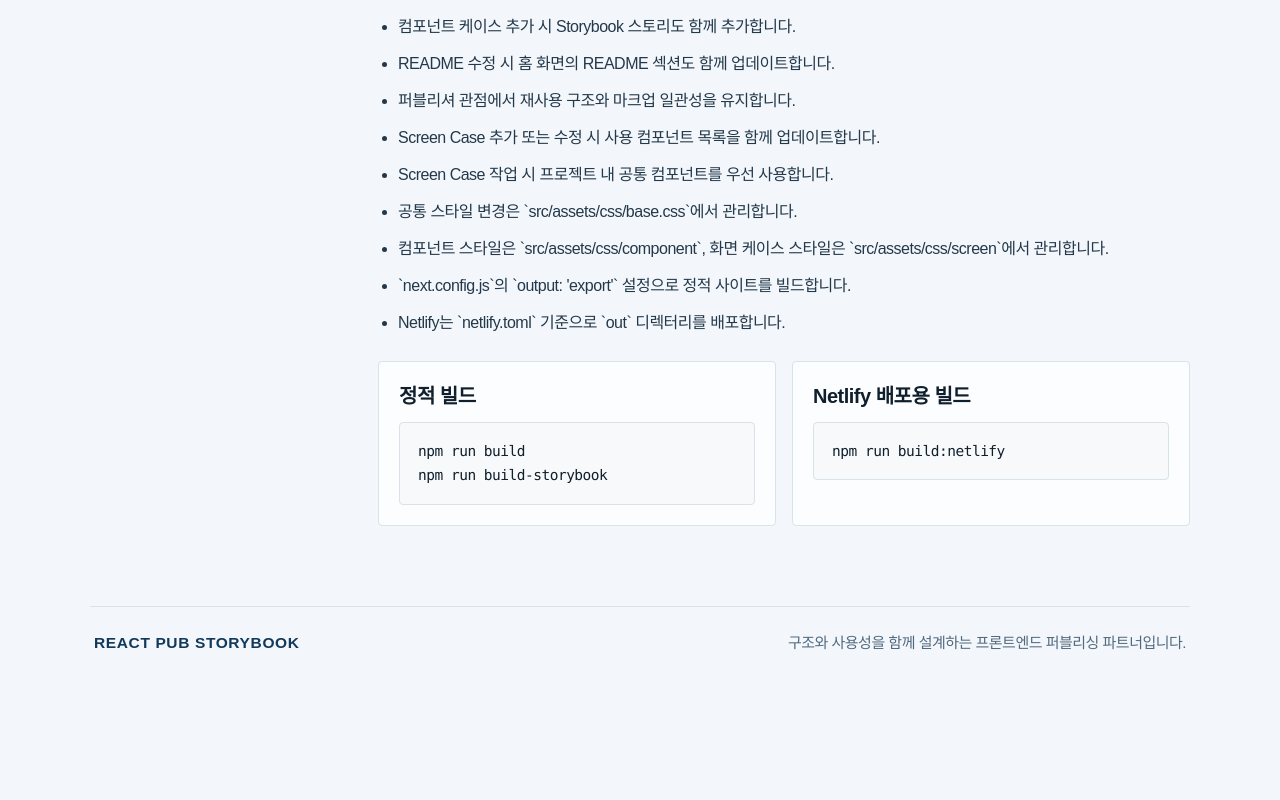
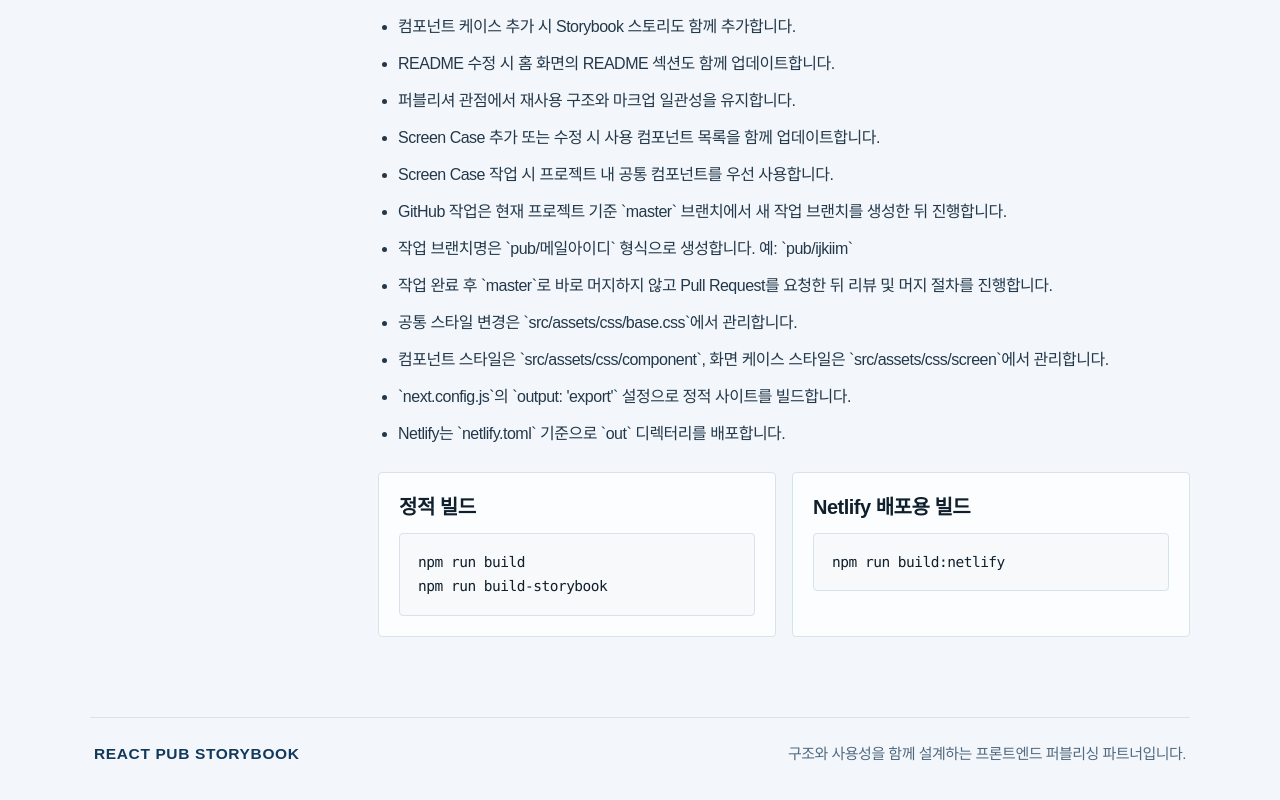
Before and after one commit to rockij/react_pub, a Next.js app: page / in a window 1280 px wide. Shown: the part 4729-5529 px from the top of the page. Before the commit the page ends 5432 px from the top, so only its background shows below. Built offline with nearby package versions, Linux system fonts and the light colour scheme; no server answers; a web font is replaced by a local one.

Commit message:
홈화면 수정

```diff
--- a/src/app/page.tsx
+++ b/src/app/page.tsx
@@ -273,6 +273,9 @@ export default async function Page() {
                 <li>퍼블리셔 관점에서 재사용 구조와 마크업 일관성을 유지합니다.</li>
                 <li>Screen Case 추가 또는 수정 시 사용 컴포넌트 목록을 함께 업데이트합니다.</li>
                 <li>Screen Case 작업 시 프로젝트 내 공통 컴포넌트를 우선 사용합니다.</li>
+                <li>GitHub 작업은 현재 프로젝트 기준 `master` 브랜치에서 새 작업 브랜치를 생성한 뒤 진행합니다.</li>
+                <li>작업 브랜치명은 `pub/메일아이디` 형식으로 생성합니다. 예: `pub/ijkiim`</li>
+                <li>작업 완료 후 `master`로 바로 머지하지 않고 Pull Request를 요청한 뒤 리뷰 및 머지 절차를 진행합니다.</li>
                 <li>공통 스타일 변경은 `src/assets/css/base.css`에서 관리합니다.</li>
                 <li>컴포넌트 스타일은 `src/assets/css/component`, 화면 케이스 스타일은 `src/assets/css/screen`에서 관리합니다.</li>
                 <li>`next.config.js`의 `output: 'export'` 설정으로 정적 사이트를 빌드합니다.</li>
```
